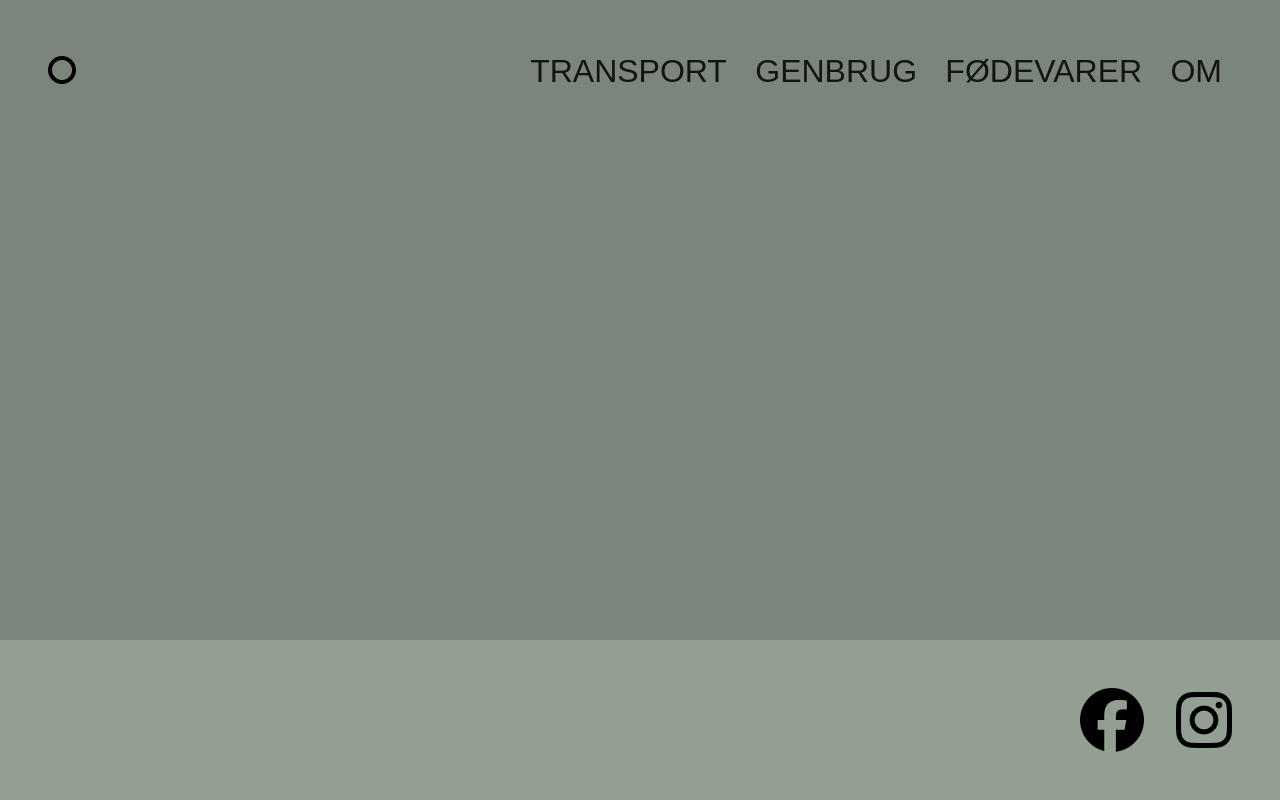
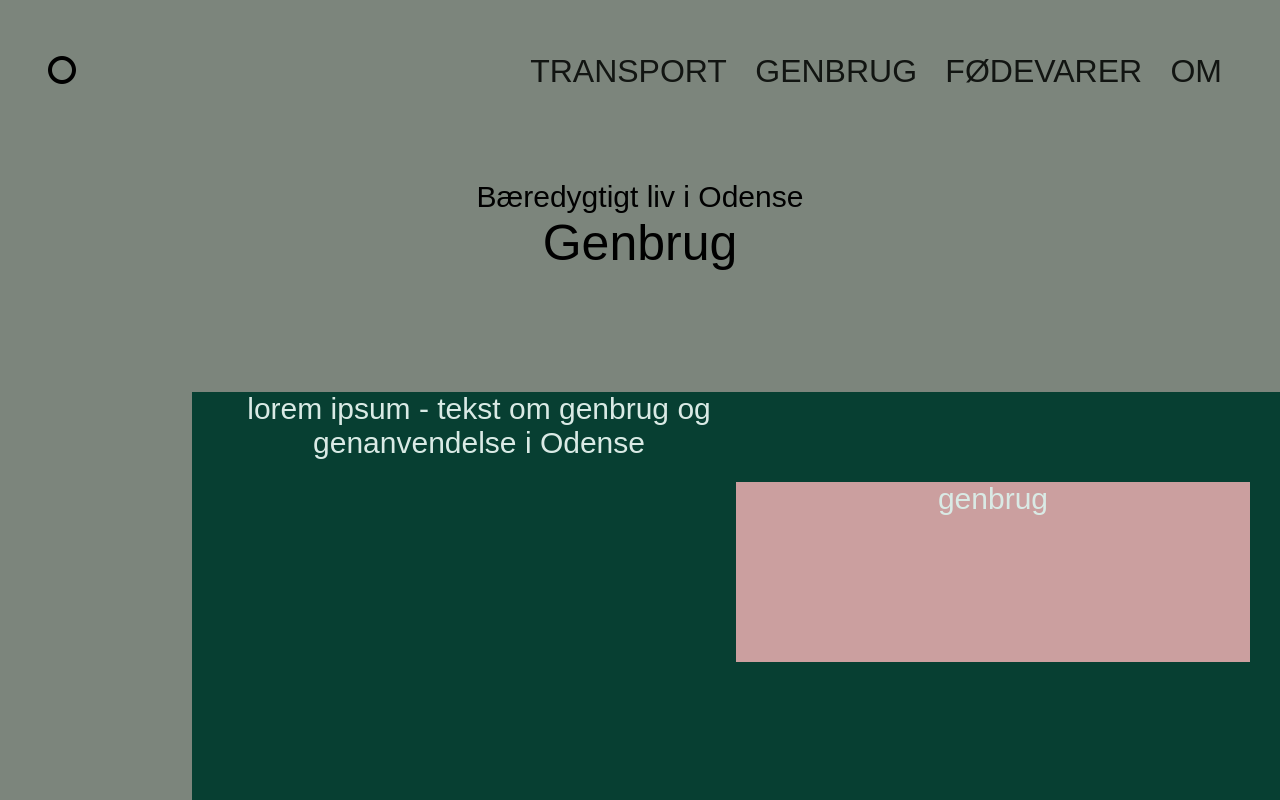
Before and after one commit to sansme23/SLUT, a plain HTML site: page Genbrug.html in a window 1280 px wide. Shown: the top 800 px of the page. Drawn offline with Linux system fonts and the light colour scheme.

Commit message:
Tilføje underside design - tekst + billede til transportunderside og genbrugsunderside

```diff
--- a/CSS/style.scss
+++ b/CSS/style.scss
@@ -72,6 +72,7 @@ main{
         h1{
         font-size: 2em;
         color: #45c79e;
+        font-family: sans-serif;
         }
         h2{
         font-size: 0.8em;
@@ -81,10 +82,75 @@ main{
      }
 }
 
+
+.underside{
+    color: black;
+    font-size: 30px;
+    text-align: center;
+    font-family: sans-serif;
+    padding-bottom: 4em;
+
+    .underside-titel{
+        font-family: sans-serif;
+        font-size: 50px;
+        }
+
+}
+
+
+.underside-container{
+    .emnebeskrivelse{
+        display: grid;
+        grid-template-columns: 1fr 1fr;
+        background-color: rgb(7, 63, 50);
+        height: 100vh;
+        margin-left: 15%;
+        color: #d9eae5;
+        font-size: 30px;
+        font-family: sans-serif;
+        padding-inline: 30px;
+        text-align: center;
+
+        .emnebillede{
+                background-color: rgb(203, 159, 159);
+                height: 6em;
+                margin-top: 3em;
+                text-align: center;
+                margin-right: 0;
+
+
+}
+    }}
+
+
+
+
+
+
+
+
+
+
+
+
+
+
+
+
+
+
+
+
+
+
+
+
+
 //menu-emne box
 
 .menucontainer{
     display: flex;
+    height: auto;
 }
 
 
--- a/Genbrug.html
+++ b/Genbrug.html
@@ -25,7 +25,17 @@
         </div>
     </header>
 <main>
-
+    <div class="underside">
+        <p>Bæredygtigt liv i Odense</p>
+    <div class="underside-titel"><p>Genbrug</p></div>
+    </div>
+    <section class="underside-container">
+        <div class="emnebeskrivelse">
+            <p>lorem ipsum - tekst om genbrug og genanvendelse i Odense</p>
+        <div class="emnebillede">
+            <div><p>genbrug</p></div>
+        </div>
+    </section>
 </main>
 <footer>
     <div class="footer-container">
```
Also changed, not shown: Transport.html (+11 -1 lines), CSS/style.css, 1 other file. Lines whose indentation alone changed are shown as unchanged.
